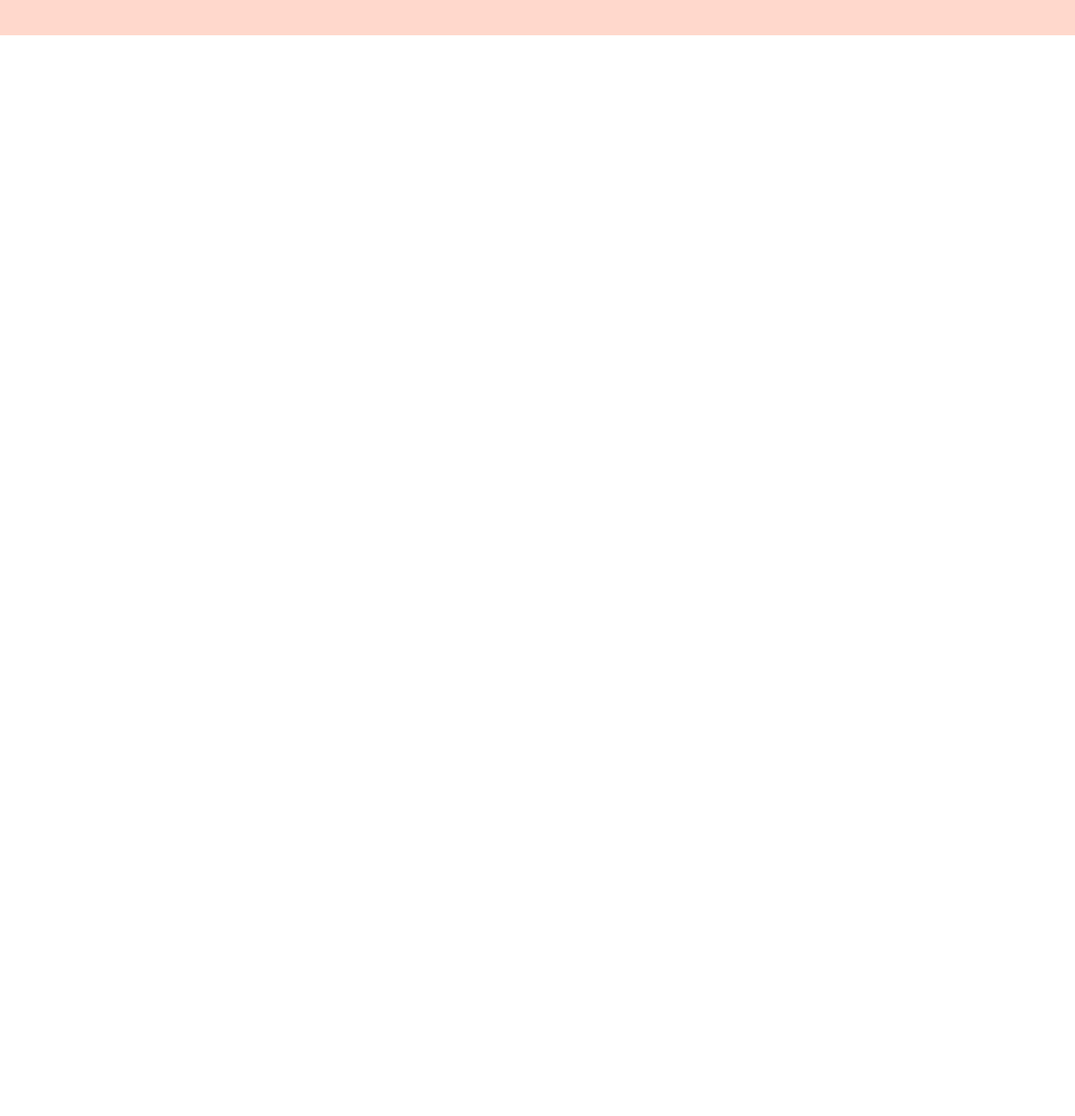
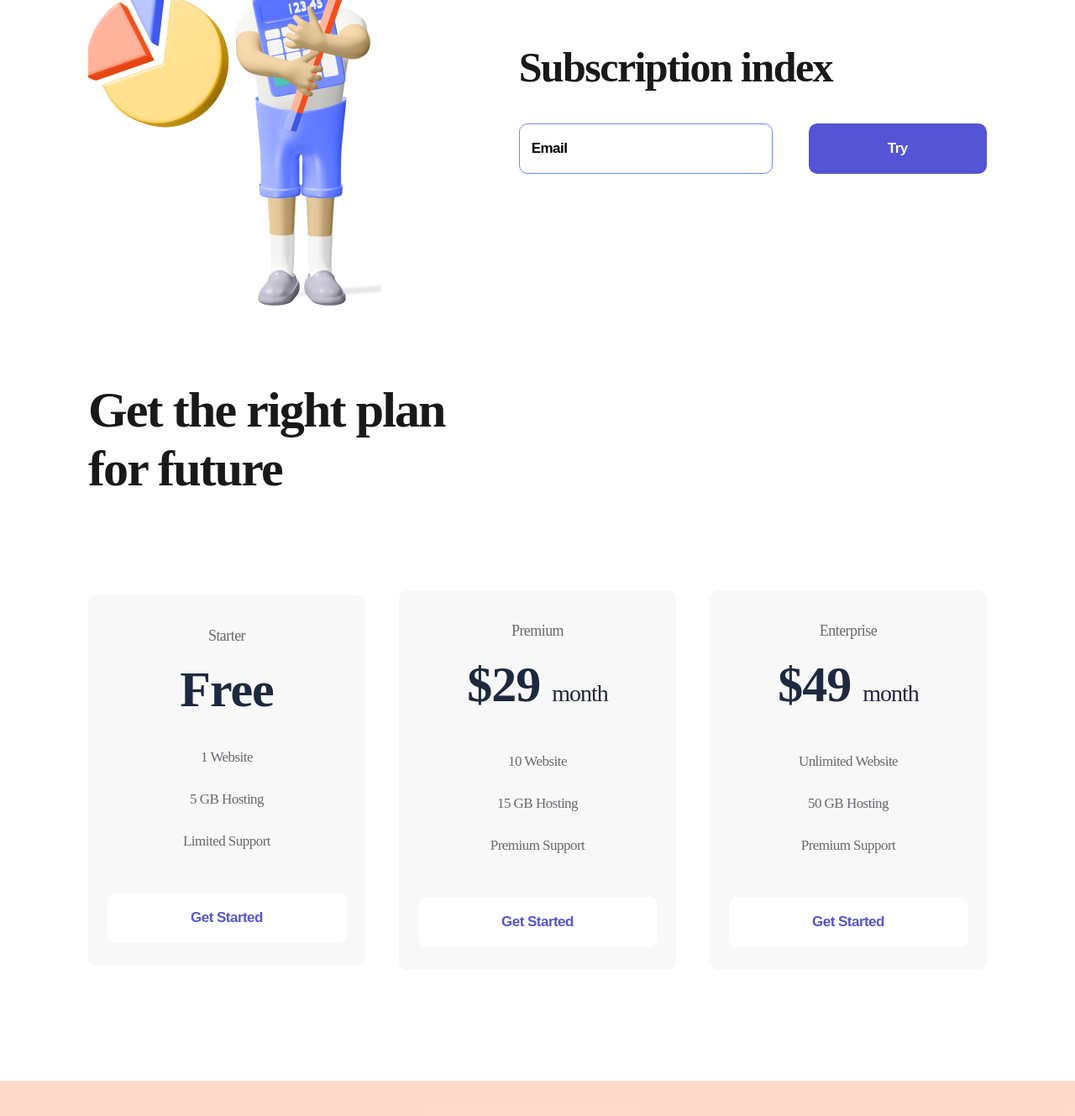
Before and after one commit to Yullia90/logoipsum, a plain HTML site: page index.html in a window 1280 px wide. Shown: the part 972-2301 px from the top of the page at 84% size. Before the commit the page ends 1014 px from the top, so only its background shows below. Drawn offline with Linux system fonts and the light colour scheme.

Commit message:
Add files via upload

```diff
--- a/index.html
+++ b/index.html
@@ -67,6 +67,77 @@
 <img src="./img/firstmen.png" alt="firstmen">
     </div>
  </section>
+ <section class="container subscribe">
+    <div>
+        <img src="./img/Secondmen.png" alt="Secondmen">
+    </div>
+    <div>
+        <h2 class="subscribe_title">
+            Subscription index
+        </h2>
+        <form>
+            <input class="input" type="email" placeholder="Email">
+            <button class="button button_violet">
+                Try
+            </button>
+        </form>
+    </div>
+ </section>
+ <section class="container plan">
+    <h2 class="plan_title">
+        Get the right plan for future
+    </h2>
+    <div class="plan_flex">
+        <div class="item">
+            <p class="item_text">
+                Starter
+            </p>
+            <h3 class="item_title">
+                Free
+            </h3>
+            <ul>
+                <li class="item_li">1 Website</li>
+                <li class="item_li">5 GB Hosting</li>
+                <li class="item_li">Limited Support</li>
+            </ul>
+            <button class="button button_item">
+                Get Started
+            </button>
+        </div>
+        <div class="item">
+            <p class="item_text">
+                Premium
+            </p>
+            <h3 class="item_title">
+                $29 <span> month</span>
+            </h3>
+            <ul>
+                <li class="item_li">10 Website</li>
+                <li class="item_li">15 GB Hosting</li>
+                <li class="item_li">Premium Support</li>
+            </ul>
+            <button class="button button_item">
+                Get Started
+            </button>
+        </div>
+        <div class="item">
+            <p class="item_text">
+                Enterprise
+            </p>
+            <h3 class="item_title">
+                $49 <span> month</span>
+            </h3>
+            <ul>
+                <li class="item_li">Unlimited Website</li>
+                <li class="item_li">50 GB Hosting</li>
+                <li class="item_li">Premium Support</li>
+            </ul>
+            <button class="button button_item">
+                Get Started
+            </button>
+        </div>
+    </div>
+ </section>
 <footer class="footer">
     <div class="container footer_flex" >
         <div>
--- a/style/style.css
+++ b/style/style.css
@@ -17,7 +17,7 @@
     background-color: rgba(255, 113, 67, 0.27);
     padding: 38px 0 48px;
 }
-.header_flex, .footer_flex, .about{
+.header_flex, .footer_flex, .about, .subscribe, .plan_flex{
    display: flex;
    justify-content: space-between;
    align-items: center;
@@ -116,3 +116,99 @@ cursor: pointer;
     color: black;
     transition: 30ms;
 }
+.subscribe{
+    margin-bottom: 85px;
+}
+.subscribe_title{
+font-weight: 700;
+font-size: 50px;
+line-height: 57px;
+letter-spacing: -1.56316px;
+color: #19191B;
+margin-bottom: 38px;
+}
+.input{
+    width: 302px;
+    height: 60px;
+    border: 1px solid #7087FF;
+    border-radius: 10px;
+    padding-left: 14px;
+    box-sizing: border-box;
+    margin-right: 39px;
+}
+.input::placeholder, .input{
+font-weight: 700;
+font-size: 17px;
+line-height: 22px;
+letter-spacing: -0.531474px;
+color: #000000;
+}
+.input:focus{
+    outline: none;
+}
+.plan{
+    margin-bottom: 132px;
+}
+.plan_title{
+font-weight: 700;
+font-size: 60px;
+line-height: 70px;
+letter-spacing: -1.87579px;
+color: #19191B;
+max-width: 504px;
+margin-bottom: 110px;
+}
+.item{
+    width: 330px;
+    background: #F8F8F8;
+    border-radius: 10px;
+    text-align: center;
+    padding: 34px 0px 27px;
+}
+.item:hover{
+    transition: 500ms;
+    background: #FF7143;
+    box-shadow: 0px 32px 34px rgba(255, 112, 59, 0.317827);
+}
+.item_text{
+font-size: 18px;
+line-height: 28px;
+text-align: center;
+letter-spacing: -0.562737px;
+color: #696871;
+}
+.item:hover .item_text, .item:hover .item_title, .item:hover .item_li{
+transition: 500ms;
+color: white;
+}
+.item_title{
+font-weight: bold;
+font-size: 60px;
+line-height: 56px;
+text-align: center;
+letter-spacing: -1.03448px;
+color: #1D293F;
+margin: 22px 0px 28px;
+}
+.item_title span{
+font-size: 28px;
+}
+.item_li{
+list-style: none;
+font-size: 17px;
+line-height: 50px;
+text-align: center;
+letter-spacing: -0.531474px;
+color: #696871;
+}
+.button_item{
+    width: 285px;
+    background: white;
+    color: #5454D4;
+    margin-top: 36px;
+}
+.item:hover .button_item{
+    transition: 500ms;
+    background: #9F3919;
+    color: white;
+}
```
